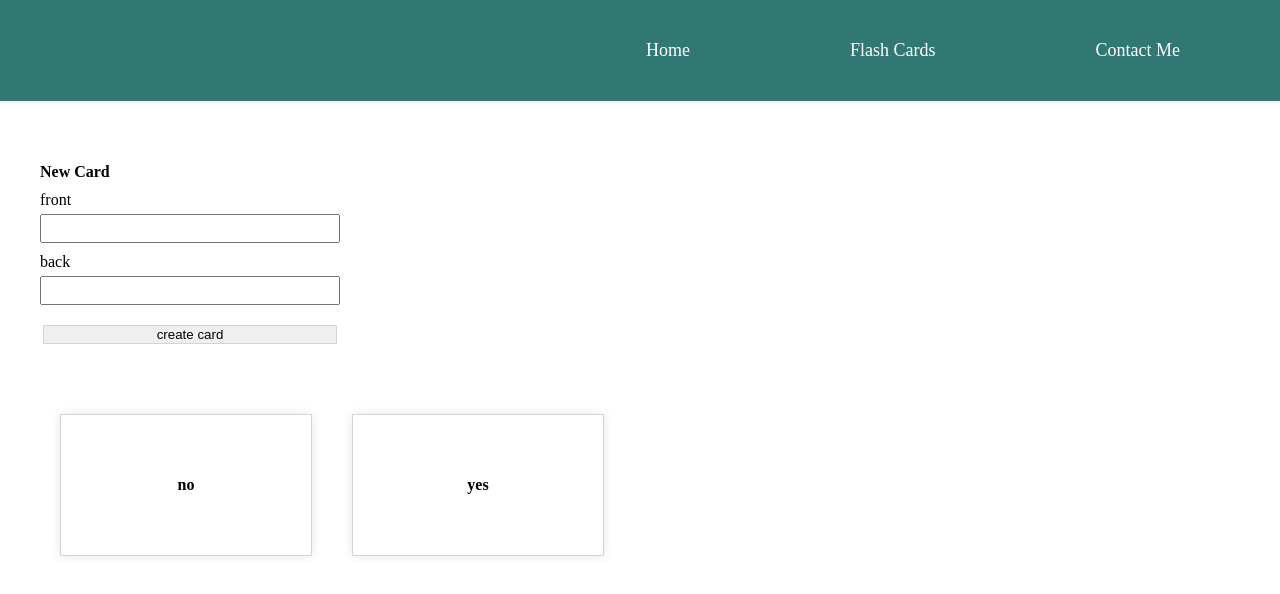
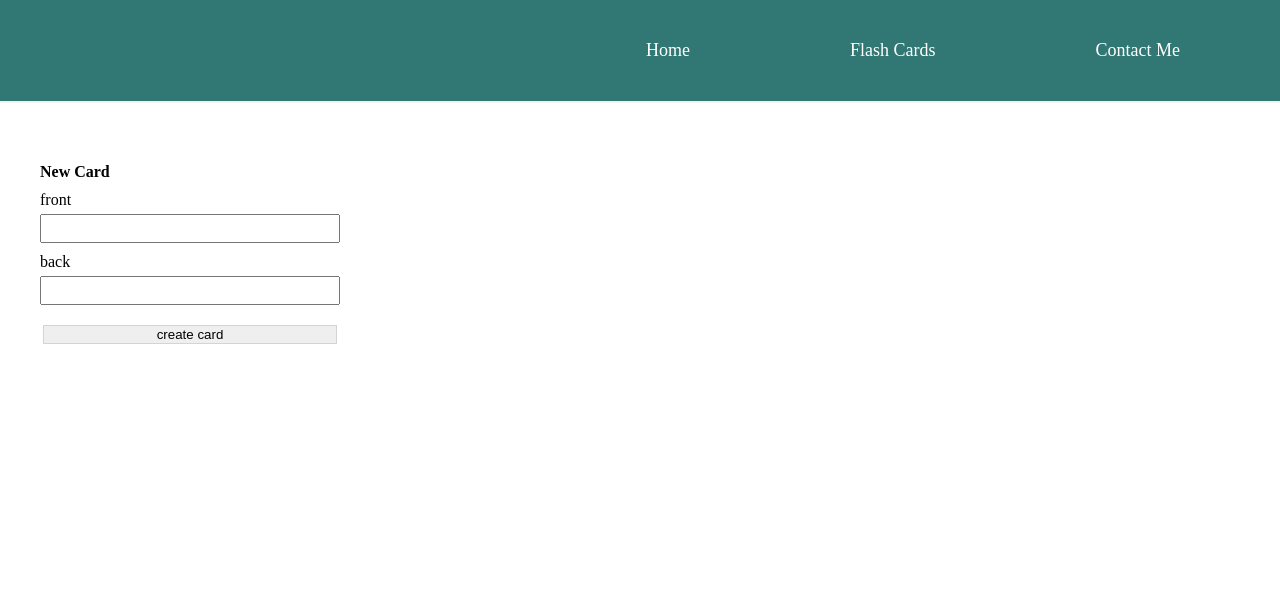
Before and after one commit to gultaj7/as3_w-m1_fall2023, a React (Create React App) app in the folder flashcards-app/: page /flash-cards in a window 1280 px wide. Shown: the top 594 px of the page. Built offline with nearby package versions, Linux system fonts and the light colour scheme; data requests are answered from the project's data file.

Commit message:
add DELETE request

```diff
--- a/flashcards-app/data/db.json
+++ b/flashcards-app/data/db.json
@@ -1,18 +1,3 @@
 {
-  "cards": [
-    {
-      "front": "yes",
-      "back": "oui",
-      "format": "Want to Learn",
-      "lastModified": "2024-01-01T12:00:00.000Z",
-      "id": 1
-    },
-    {
-      "front": "no",
-      "back": "non",
-      "format": "Want to Learn",
-      "lastModified": "2024-01-03T13:50:13.699Z",
-      "id": 2
-    }
-  ]
+  "cards": []
 }
--- a/flashcards-app/src/FlashCards.js
+++ b/flashcards-app/src/FlashCards.js
@@ -7,9 +7,17 @@ const FlashCards = () => {
     const [error, setError] = useState(null);
 
     const handleDelete = (id) => {
-        const newCards = cards.filter(card => card.id !== id);
-        setCards(newCards);
-    }
+        fetch(`http://localhost:8000/cards/${id}`, {
+          method: 'DELETE'
+        })
+        .then(() => {
+          const newCards = cards.filter(card => card.id !== id);
+          setCards(newCards);
+        })
+        .catch(error => console.error('Error deleting card:', error));
+      };
+
+
 
     useEffect(() => {
         setTimeout(() => {
```
